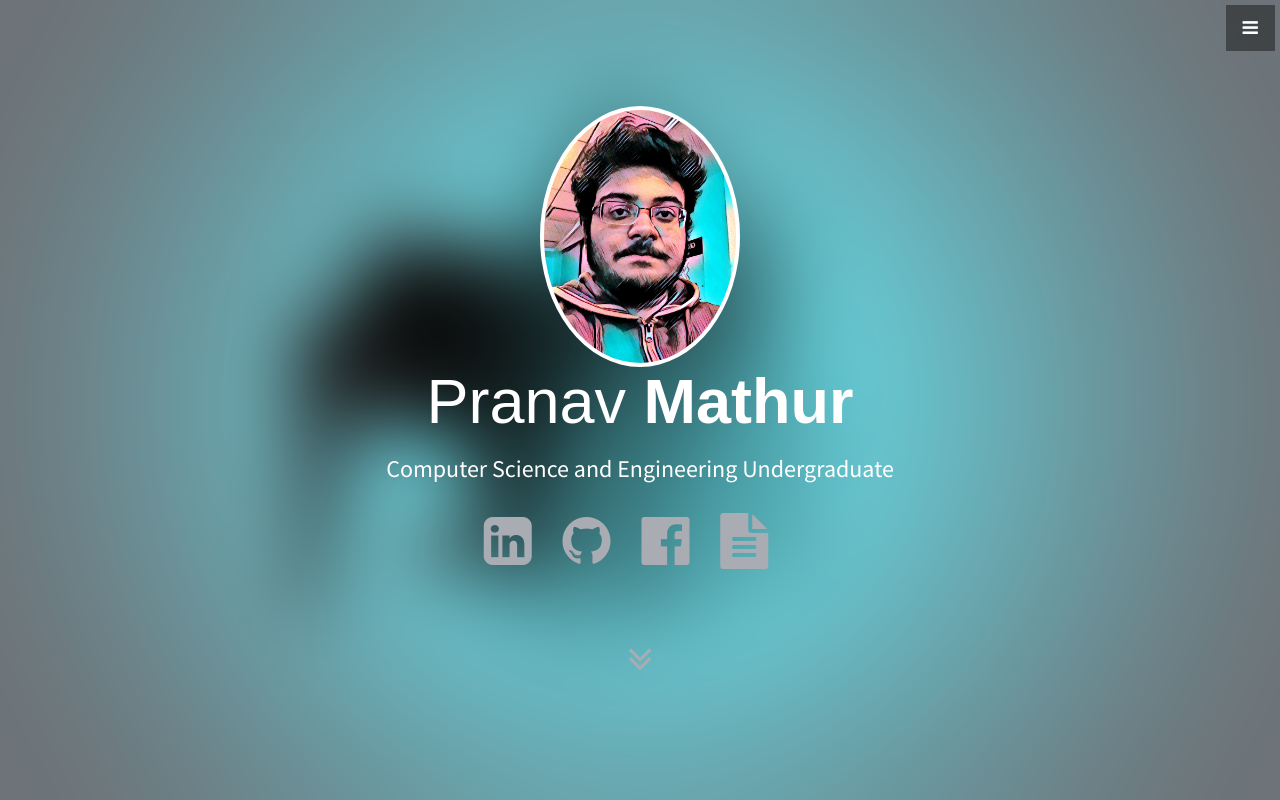
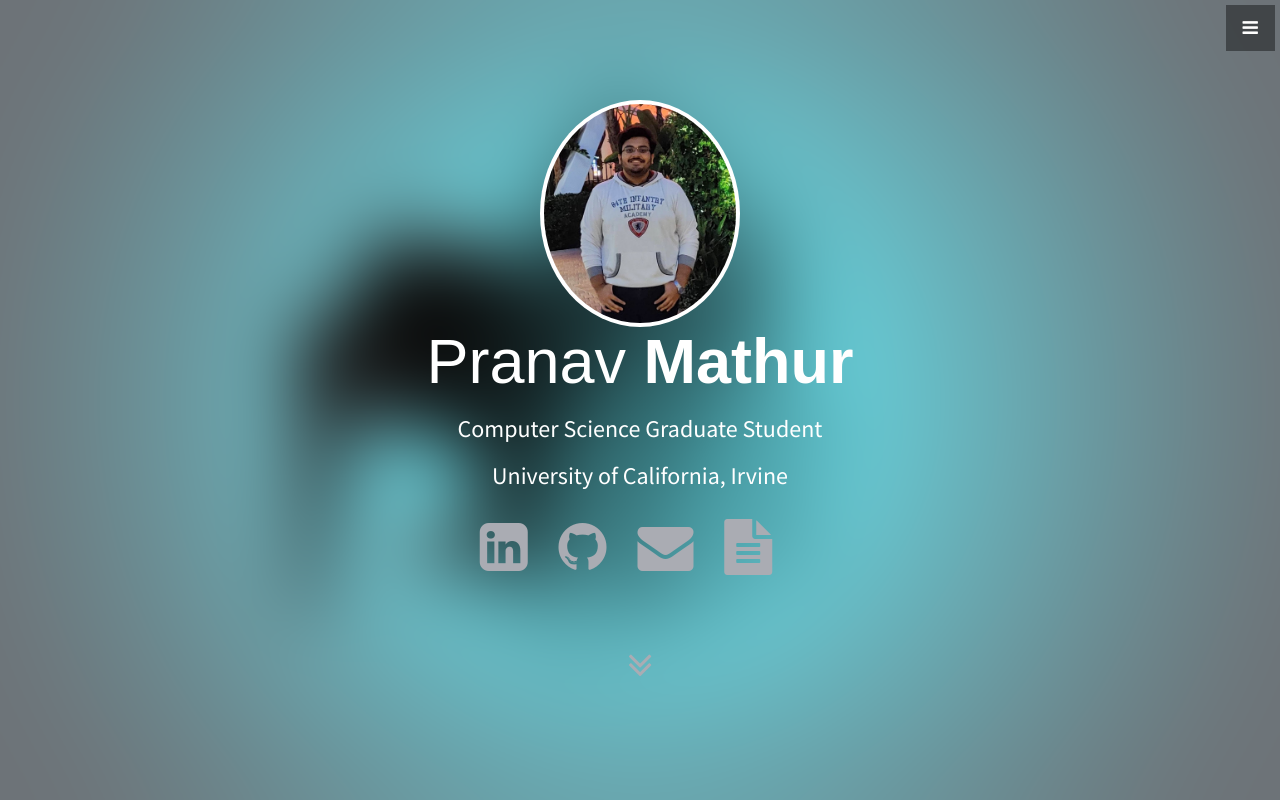
Before and after one commit to pmathur98/pmathur98.github.io, a plain HTML site: page index.html in a window 1280 px wide. Shown: the top 800 px of the page. Drawn offline with Linux system fonts and the light colour scheme.

Commit message:
New Changes

```diff
--- a/index.html
+++ b/index.html
@@ -40,9 +40,9 @@
             <li>
                 <a href="#summary" onclick=$("#menu-close").click();>Summary</a>
             </li>
-            <li>
+            <!-- <li>
                 <a href="#work" onclick=$("#menu-close").click();>Experience</a>
-            </li>
+            </li> -->
         </ul>
     </nav>
     <!-- Navigation ends -->
@@ -55,14 +55,15 @@
         </div>
 
         <div class="text-vertical-center">
-            <img class="img-responsive img-circle center-block grow" src="img/pranav.png" width="200px" height="200px" alt="">
+            <img class="img-responsive img-circle center-block grow" src="img/IMG_20211031_182208.jpeg" width="200px" height="200px" alt="">
             <h1>Pranav <b>Mathur<b></h1>
-            <h3>Computer Science and Engineering Undergraduate</h3>
+            <h3>Computer Science Graduate Student</h3>
+            <h3>University of California, Irvine</h3>
             <br>
-            <a target="_blank" href="https://www.linkedin.com/in/pranav-mathur-16068292/"><span class="fa fa-linkedin-square fa-4x"></span></a>&nbsp;&nbsp;&nbsp;&nbsp;&nbsp;&nbsp;&nbsp;&nbsp;&nbsp;&nbsp;
+            <a target="_blank" href="https://www.linkedin.com/in/pranavmathur3/"><span class="fa fa-linkedin-square fa-4x"></span></a>&nbsp;&nbsp;&nbsp;&nbsp;&nbsp;&nbsp;&nbsp;&nbsp;&nbsp;&nbsp;
             <a target="_blank" href="https://github.com/pmathur98"><span class="fa fa-github fa-4x" aria-hidden="true"></span></a>&nbsp;&nbsp;&nbsp;&nbsp;&nbsp;&nbsp;&nbsp;&nbsp;&nbsp;&nbsp;
-            <a target="_blank" href="https://www.facebook.com/pranav.mathur1998"><span class="fa fa-facebook-official fa-4x" aria-hidden="true"></span></a>&nbsp;&nbsp;&nbsp;&nbsp;&nbsp;&nbsp;&nbsp;&nbsp;&nbsp;&nbsp;
-            <a target="_blank" href="https://drive.google.com/file/d/1331jc0pB6soXG3N2bq91RS94JP3m5Lno/view?usp=sharing"><span class="fa fa-file-text fa-4x" aria-hidden="true"></span></a>&nbsp;&nbsp;&nbsp;&nbsp;&nbsp;&nbsp;&nbsp;&nbsp;&nbsp;&nbsp;
+            <a target="_blank" href="mailto: pranavm1@uci.edu"><span class="fa fa-envelope fa-4x" aria-hidden="true"></span></a>&nbsp;&nbsp;&nbsp;&nbsp;&nbsp;&nbsp;&nbsp;&nbsp;&nbsp;&nbsp;
+            <a target="_blank" href="https://www.linkedin.com/in/pranavmathur3/overlay/1635475609712/single-media-viewer?type=DOCUMENT&profileId=ACoAABOtPlgBbAmO3SjQxRGogTMDnxhZbh5Gsbw&lipi=urn%3Ali%3Apage%3Ad_flagship3_profile_view_base%3BYvBWX3L1To2Xxp241rsOWg%3D%3D"><span class="fa fa-file-text fa-4x" aria-hidden="true"></span></a>&nbsp;&nbsp;&nbsp;&nbsp;&nbsp;&nbsp;&nbsp;&nbsp;&nbsp;&nbsp;
             <br>
             <br>
             <br>
@@ -111,7 +112,7 @@
     <footer>
         <div class="container text-center">
             <p>A Developer</p>
-            <p class="lead">You can reach out to me at pmathur98@gmail.com</p>
+            <p class="lead">You can reach out to me at pranavm1@uci.edu</p>
             <p>Copyright &copy; 2018 Pranav Mathur</p>
         </div>
     </footer>
```
Also changed, not shown: img/IMG_20211031_182208.jpeg (added).
